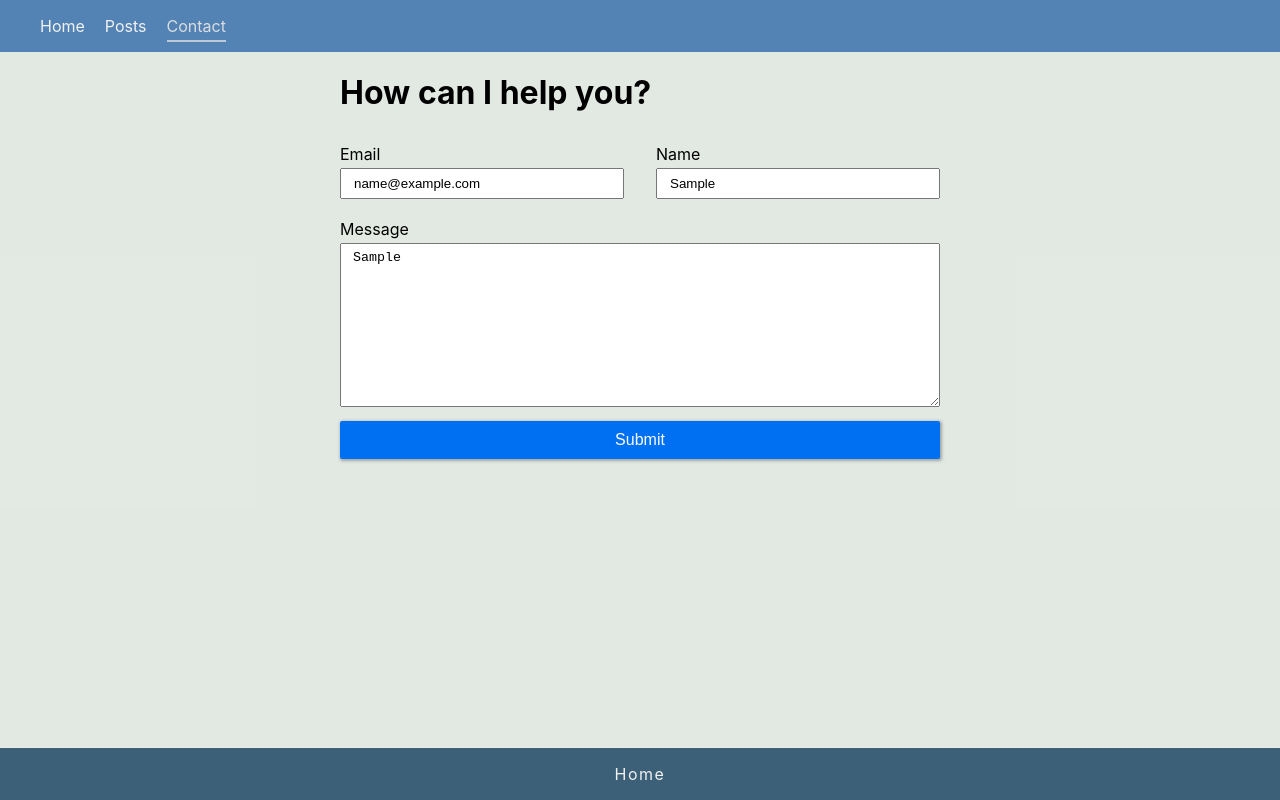
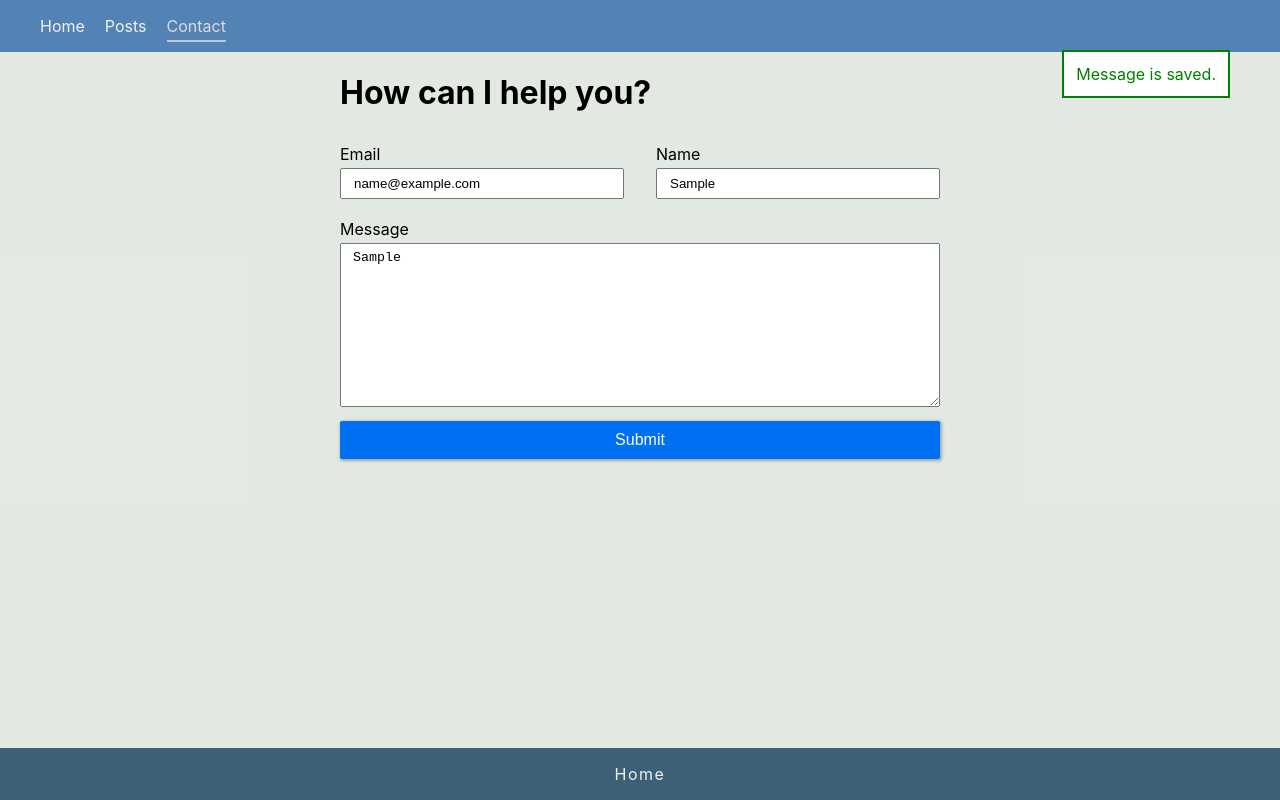
Before and after one commit to DmytroIv/next-learn, a Next.js app: page /contact in a window 1280 px wide. Both pictures are taken after typing "name@example.com", "Sample", "Sample" into the empty fields and a click on the button "Submit". Built offline with nearby package versions, Linux system fonts and the light colour scheme.

Commit message:
added notification

```diff
--- a/components/contact/ContactForm.js
+++ b/components/contact/ContactForm.js
@@ -22,10 +22,8 @@ const ContactForm = () => {
 
     console.log(data);
 
-    console.log(noteCtx);
-
     noteCtx.setNoteData({
-      text: 'Message is saved.',
+      message: 'Message is saved.',
       state: 'success',
     });
   };
--- a/components/layout/Layout.js
+++ b/components/layout/Layout.js
@@ -2,23 +2,19 @@ import { useContext } from 'react';
 import Header from '@/components/layout/Header';
 import Footer from '@/components/layout/Footer';
 import Notification from '@/components/ui/Notification';
-import NoteCtx, { NoteProvider } from '@/context/notification';
+import NoteCtx from '@/context/notification';
 
 import styles from '@/styles/Layout.module.scss';
 
 const Layout = ({ children }) => {
   const noteCtx = useContext(NoteCtx);
 
-  console.log(noteCtx.data);
-
   return (
     <div className={styles.app}>
-      <NoteProvider>
-        <Header />
-        <main className={styles.main}>{children}</main>
-        <Footer />
-        {noteCtx.data && <Notification text={noteCtx.data.message} state={noteCtx.data.state} />}
-      </NoteProvider>
+      <Header />
+      <main className={styles.main}>{children}</main>
+      <Footer />
+      {noteCtx.data && <Notification text={noteCtx.data.message} state={noteCtx.data.state} />}
     </div>
   );
 };
--- a/components/ui/Notification.js
+++ b/components/ui/Notification.js
@@ -1,5 +1,16 @@
+import { useContext } from 'react';
+import ReactDom from 'react-dom';
+import NoteCtx from '@/context/notification';
+
 const Notification = ({ text, state }) => {
-  return <div className={`${state} note`}>{text}</div>;
+  const noteCtx = useContext(NoteCtx);
+
+  return ReactDom.createPortal(
+    <div onClick={noteCtx.clearNoteData} className={`${state} note`}>
+      {text}
+    </div>,
+    document.getElementById('notifications')
+  );
 };
 
 export default Notification;
--- a/pages/_app.js
+++ b/pages/_app.js
@@ -1,10 +1,12 @@
 import Head from 'next/head';
 import Layout from '@/components/layout/Layout';
+import { NoteProvider } from '@/context/notification';
 
 import '@/styles/globals.scss';
 
 function MyApp({ Component, pageProps }) {
   return (
+    <NoteProvider>
       <Layout>
         <Head>
           <meta name="description" content="Blogs" />
@@ -13,6 +15,7 @@ function MyApp({ Component, pageProps }) {
         </Head>
         <Component {...pageProps} />
       </Layout>
+    </NoteProvider>
   );
 }
 
--- a/pages/index.js
+++ b/pages/index.js
@@ -7,7 +7,7 @@ export default function Home({ posts }) {
   return (
     <>
       <Head>
-        <title>Blogs</title>
+        <title>Home posts page</title>
       </Head>
       <Hero />
       <FeaturedPosts posts={posts} />
```
Lines whose indentation alone changed are shown as unchanged.
